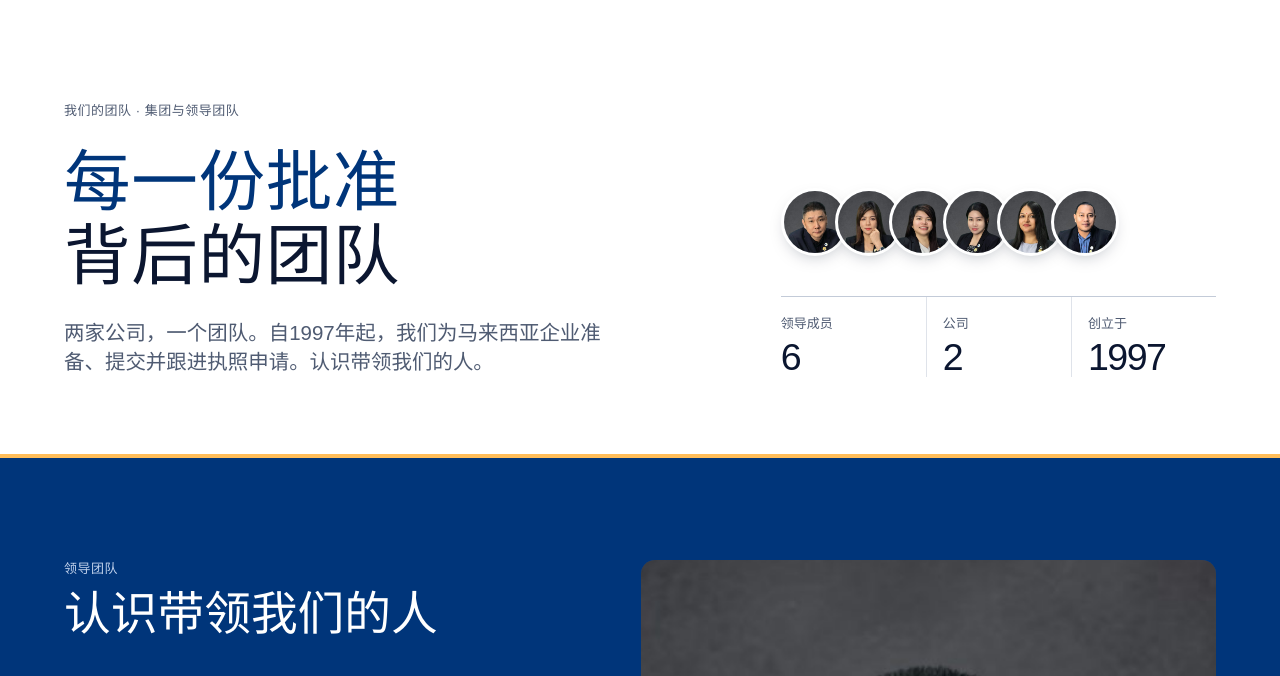
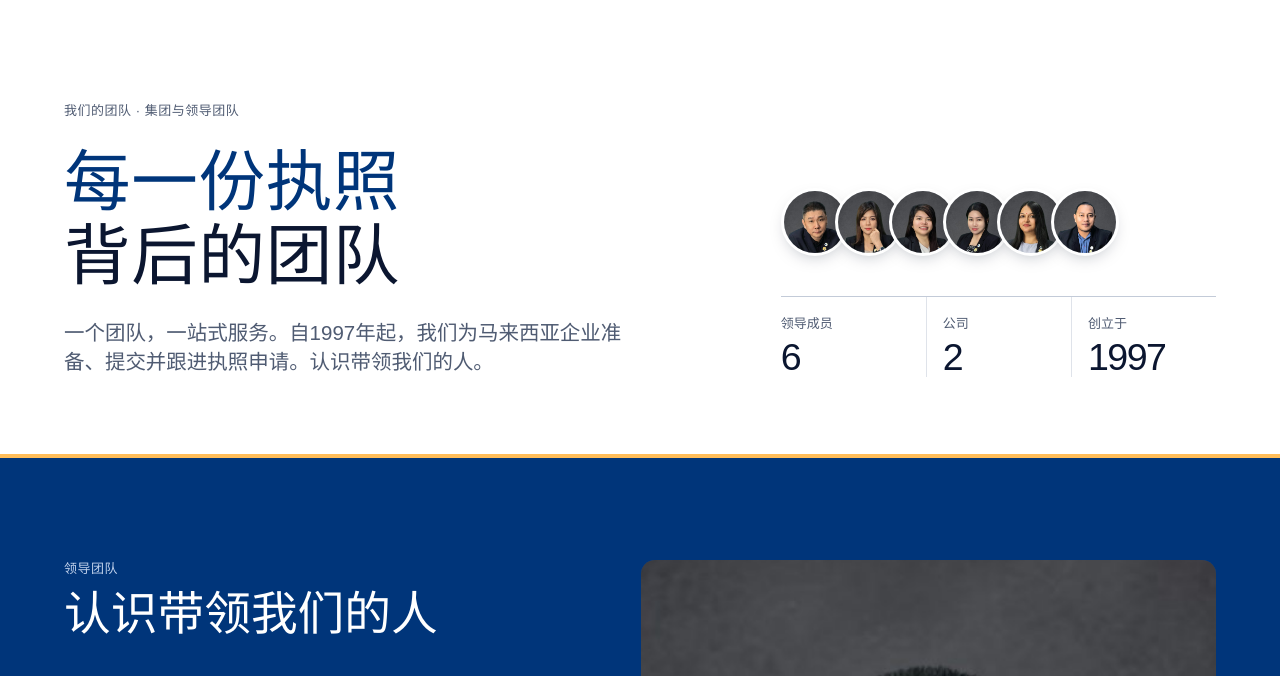
Before and after one commit to Cri3pyOnion/Toh-s-Sign-Website, a plain HTML site: page redesign/team-zh.html in a window 1280 px wide. Shown: the part 73-749 px from the top of the page. Drawn offline with Linux system fonts and the light colour scheme.

Commit message:
Chinese team page: new headline 每一份执照 / 背后的团队 and intro 一个团队，一站式服务
Co-Authored-By: Claude Opus 5.5 <noreply@anthropic.com>

```diff
--- a/redesign/team-zh.html
+++ b/redesign/team-zh.html
@@ -52,8 +52,8 @@
       <div class="container t-intro-grid">
         <div>
           <p class="eyebrow t-eyebrow">我们的团队 · 集团与领导团队</p>
-          <h1 id="t-title" class="t-title"><span class="line"><span>每一份批准</span></span> <span class="line"><span>背后的团队</span></span></h1>
-          <p class="lead t-lead">两家公司，一个团队。自1997年起，我们为马来西亚企业准备、提交并跟进执照申请。认识带领我们的人。</p>
+          <h1 id="t-title" class="t-title"><span class="line"><span>每一份执照</span></span> <span class="line"><span>背后的团队</span></span></h1>
+          <p class="lead t-lead">一个团队，一站式服务。自1997年起，我们为马来西亚企业准备、提交并跟进执照申请。认识带领我们的人。</p>
         </div>
         <div class="t-aside">
           <ul class="faces" aria-label="跳至成员">
```
